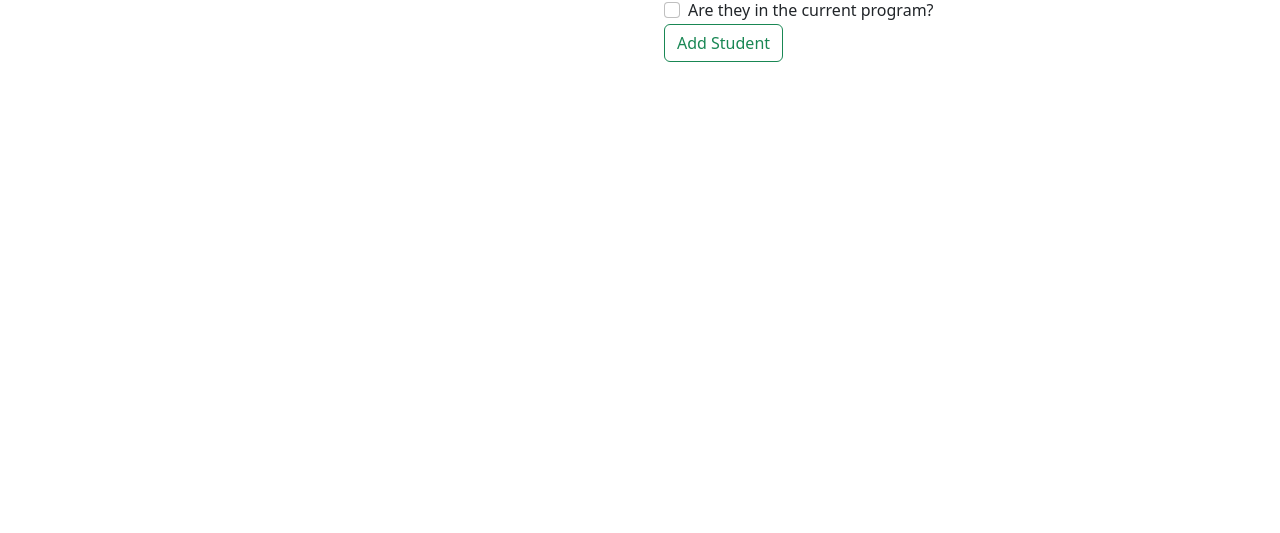
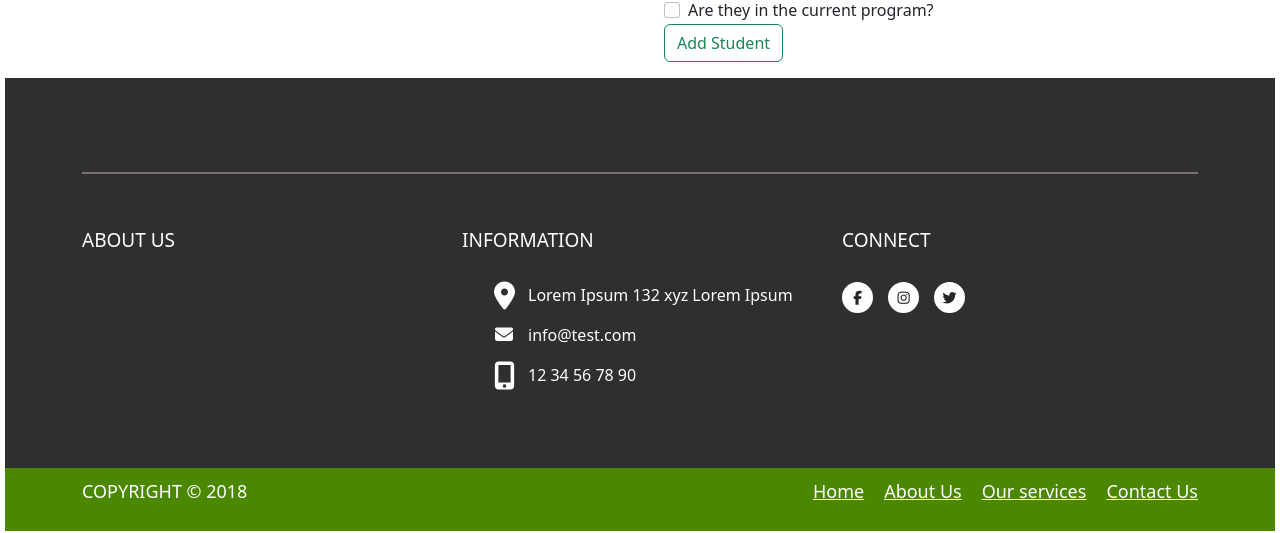
Before and after one commit to Roshanell/Memowise, a React (Vite) app in the folder client/: page / in a window 1280 px wide. Shown: the part 320-853 px from the top of the page. Before the commit the page ends 810 px from the top, so only its background shows below. Built offline with nearby package versions, Linux system fonts and the light colour scheme; no server answers.

Commit message:
edit contact information

```diff
--- a/client/index.html
+++ b/client/index.html
@@ -4,7 +4,11 @@
 		<meta charset="UTF-8" />
 		<link rel="icon" href="./src/assets/bridge.png" />
 		<meta name="viewport" content="width=device-width, initial-scale=1.0" />
-    <title>Techtonica's Template Vite + React</title>
+		<script
+			src="https://kit.fontawesome.com/48e7997292.js"
+			crossorigin="anonymous"
+		></script>
+		<title>classBuddy2.0</title>
 	</head>
 	<body>
 		<div id="root"></div>
--- a/client/src/App.css
+++ b/client/src/App.css
@@ -90,3 +90,170 @@ button.btn.btn-primary {
 	margin-left: 2em;
 	margin-right: 2em;
 }
+
+/* footer */
+.content {
+	flex: 1 0 auto;
+	padding: 10px;
+}
+
+.footer {
+	flex-shrink: 0;
+	text-align: center;
+	background-color: tomato;
+	color: white;
+}
+
+/* footer */
+
+footer {
+	color: #fff;
+}
+ul {
+	padding: 0px;
+}
+ol,
+ul {
+	margin-bottom: 0px;
+}
+
+.social-icon {
+	padding: 0;
+	margin-bottom: 0px;
+	float: right;
+}
+
+.social-icon li {
+	list-style: none;
+	display: inline-block;
+}
+.social-icon li i {
+	font-size: 14px;
+	color: #262725;
+	border: solid 2px #ffffff;
+	height: 31px;
+	width: 31px;
+	text-align: center;
+	vertical-align: middle;
+	border-radius: 100px;
+	line-height: 27px;
+	margin-right: 15px;
+	transition: 1s;
+	background: #fff;
+}
+.social-icon li i:hover {
+	border: solid 2px #262725;
+	color: #ffffff;
+	background: #262725;
+}
+
+.phone-no i {
+	position: relative;
+	margin-right: 14px;
+	font-size: 43px;
+	top: 5px;
+}
+.phone-no {
+	margin-top: -22px;
+	text-align: right;
+}
+.footer-day-time {
+	padding-bottom: 30px;
+	border-bottom: 2px solid #7a6f6f;
+	padding-top: 14px;
+	margin-bottom: 55px;
+}
+.footer-day-time ul li {
+	display: inline;
+	margin-right: 20px;
+}
+.footer-day-time ul li:last-child {
+	margin-right: 0px;
+}
+.phone-no a {
+	color: #fff;
+	font-family: PlayfairDisplay-Black;
+	font-size: 34px;
+	font-weight: bold;
+}
+.footer-top {
+	background: #2f2f2f;
+	padding: 50px 0 50px;
+}
+.footer-top h4 {
+	font-size: 19px;
+	text-transform: uppercase;
+	margin-bottom: 30px;
+}
+.footer-top p {
+	font-size: 13px;
+	line-height: 2;
+}
+
+footer p {
+	margin-bottom: 0;
+}
+.footer-logo {
+	display: block;
+	margin-bottom: 32px;
+}
+.address1 li {
+	list-style: none;
+	position: relative;
+	padding: 0px 0 14px 34px;
+	line-height: 26px;
+}
+ul.address1 span {
+	position: absolute;
+	width: 40px;
+	max-width: 40px;
+	left: 0;
+}
+.address1 li a {
+	color: #fff;
+	text-decoration: none;
+}
+ul.address1 i {
+	width: 20px;
+	position: absolute;
+	left: 0px;
+	text-align: center;
+	font-size: 28px;
+	top: 0;
+}
+
+ul.address1 i.fa-envelope {
+	font-size: 18px;
+	top: 4px;
+}
+footer ul.social-icon {
+	float: left;
+}
+footer .social-icon li i:hover {
+	background: #4b8800;
+	border-color: #4b8800;
+}
+
+.footer-bottom {
+	background: #4b8800;
+	padding: 10px 0px;
+}
+.footer-bottom ul li {
+	display: inline;
+	margin-right: 20px;
+	font-size: 18px;
+}
+.footer-bottom ul li a {
+	color: #fff;
+}
+
+.footer-bottom ul {
+	float: right;
+}
+
+.footer-bottom ul li:last-child {
+	margin-right: 0;
+}
+.copyright {
+	font-size: 18px;
+}
--- a/client/src/App.jsx
+++ b/client/src/App.jsx
@@ -1,18 +1,17 @@
-import './App.css'
-import 'bootstrap/dist/css/bootstrap.min.css';
-import MyNavBar from './components/Navbar'
-import ListStudents from './components/ListStudents'
-
+import "./App.css";
+import "bootstrap/dist/css/bootstrap.min.css";
+import MyNavBar from "./components/Navbar";
+import ListStudents from "./components/ListStudents";
+import Footer from "./components/Footer";
 
 function App() {
-
-  return (
-    <div className="App">
-      <MyNavBar />
-      <ListStudents />
-
-    </div>
-  )
+	return (
+		<div className="App">
+			<MyNavBar />
+			<ListStudents />
+			<Footer />
+		</div>
+	);
 }
 
-export default App
+export default App;
--- a/client/src/components/Footer.jsx
+++ b/client/src/components/Footer.jsx
@@ -1,6 +1,81 @@
-const Footer = () =>{
+const Footer = () => {
+	return (
+		<footer>
+			<div class="footer-top">
+				<div class="container">
+					<div class="footer-day-time"></div>
+					<div class="row">
+						<div class="col-lg-4">
+							<h4>About us</h4>
+						</div>
 
-}
+						<div class="col-md-4">
+							<h4>Information</h4>
+							<ul class="address1">
+								<li>
+									<i class="fa fa-map-marker"></i>Lorem Ipsum 132 xyz Lorem
+									Ipsum
+								</li>
+								<li>
+									<i class="fa fa-envelope"></i>
+									<a href="mailto:#">info@test.com</a>
+								</li>
+								<li>
+									<i class="fa fa-mobile" aria-hidden="true"></i>{" "}
+									<a href="tel:12 34 56 78 90">12 34 56 78 90</a>
+								</li>
+							</ul>
+						</div>
+						<div class="col-md-4">
+							<h4>Connect</h4>
+							<ul class="social-icon">
+								<li>
+									<a href="#">
+										<i class="fa fa-facebook" aria-hidden="true"></i>
+									</a>
+								</li>
+								<li>
+									<a href="#">
+										<i class="fa fa-instagram" aria-hidden="true"></i>
+									</a>
+								</li>
+								<li>
+									<a href="#">
+										<i class="fa fa-twitter" aria-hidden="true"></i>
+									</a>
+								</li>
+							</ul>
+						</div>
+					</div>
+				</div>
+			</div>
+			<div class="footer-bottom">
+				<div class="container">
+					<div class="row">
+						<div class="col-sm-5">
+							<p class="copyright text-uppercase">Copyright © 2018</p>
+						</div>
+						<div class="col-sm-7">
+							<ul>
+								<li>
+									<a href="#">Home</a>
+								</li>
+								<li>
+									<a href="#">About Us</a>
+								</li>
+								<li>
+									<a href="#">Our services</a>
+								</li>
+								<li>
+									<a href="#">Contact Us</a>
+								</li>
+							</ul>
+						</div>
+					</div>
+				</div>
+			</div>
+		</footer>
+	);
+};
 
-
-export default Footer
+export default Footer;
```
Lines whose indentation alone changed are shown as unchanged.
